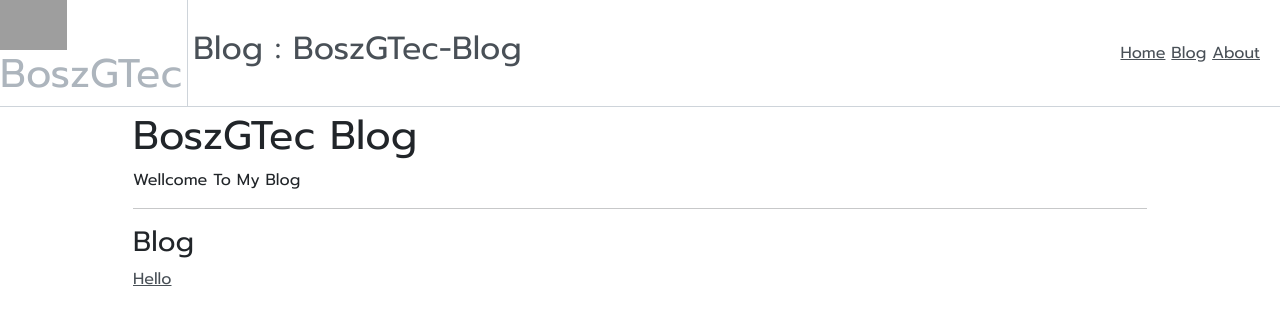
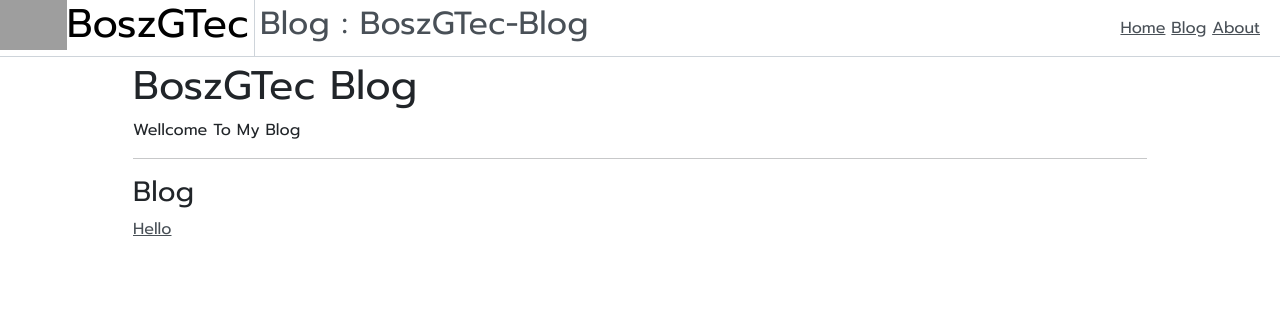
Before and after one commit to BoszGTec/Blog, a Jekyll site: the page built from index.md, in a window 1280 px wide. Shown: the top 325 px of the page. Built offline with Jekyll 4.4.1, drawn with Linux system fonts in a browser that asks for light colours; grey boxes are pictures that could not be loaded.

Commit message:
Update headder.html

```diff
--- a/_includes/headder.html
+++ b/_includes/headder.html
@@ -1,9 +1,9 @@
 <header class="headder_box">
   <div class="d-flex justify-content-between "  >
     <div class="d-flex align-self-center">
-     <a href="/Blog" style="text-decoration:none;color: ;">
+     <a href="/Blog" style="text-decoration:none;color: ;" class="d-flex">
       <img height="50px" src="https://raw.githubusercontent.com/BoszGTec/My-Source/77217bc4fee1bc5aa160ffde8136904980297a57/Icon_Logo/BoszGTec_logo_dark.svg" />
-      <h1 class="title_header" >BoszGTec</h1>
+      <h1 class="title_header" style="color:#000;" >BoszGTec</h1>
      </a>
      <div style="margin-left: 5px; margin-right: 5px; border-right: solid 1px var(--bs-gray-400);"></div>
      <h2 class="align-self-center" style="color : var(--bs-gray-700);">Blog : {{page.title}}</h2>
```
